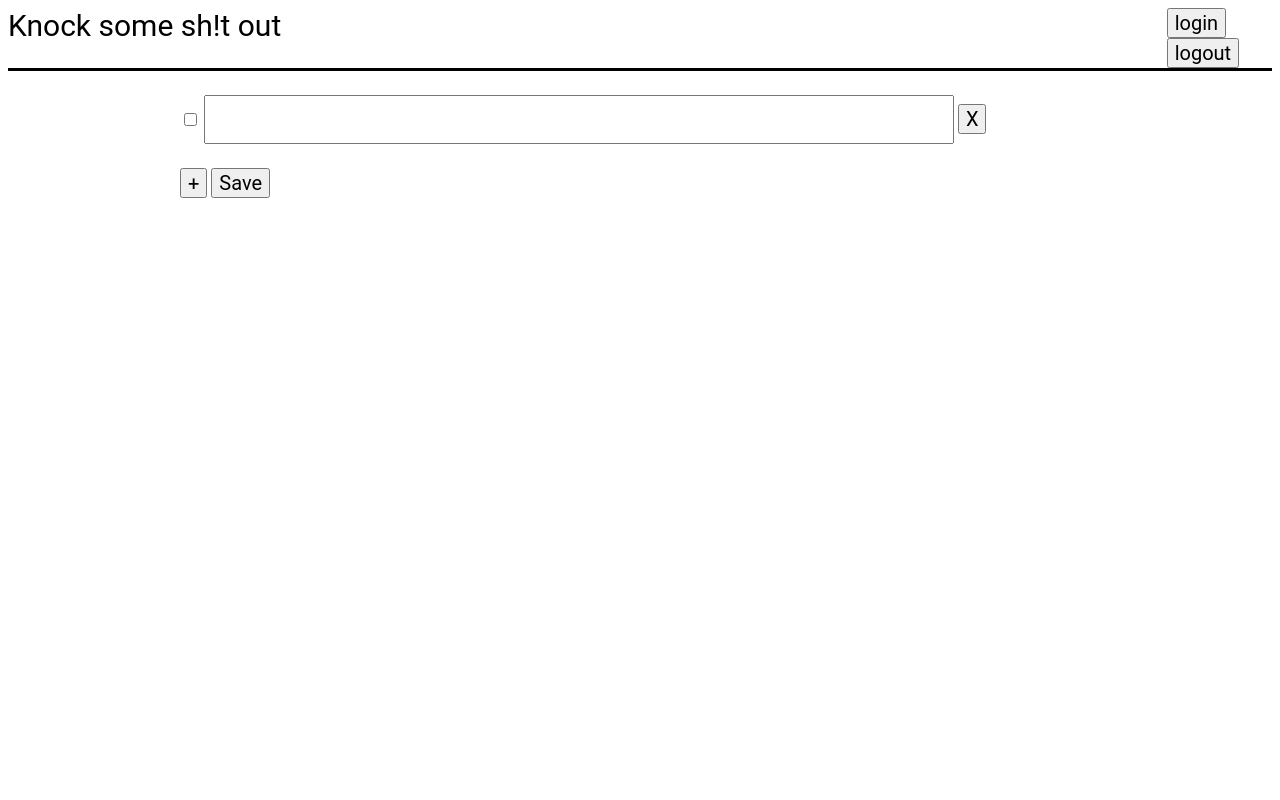
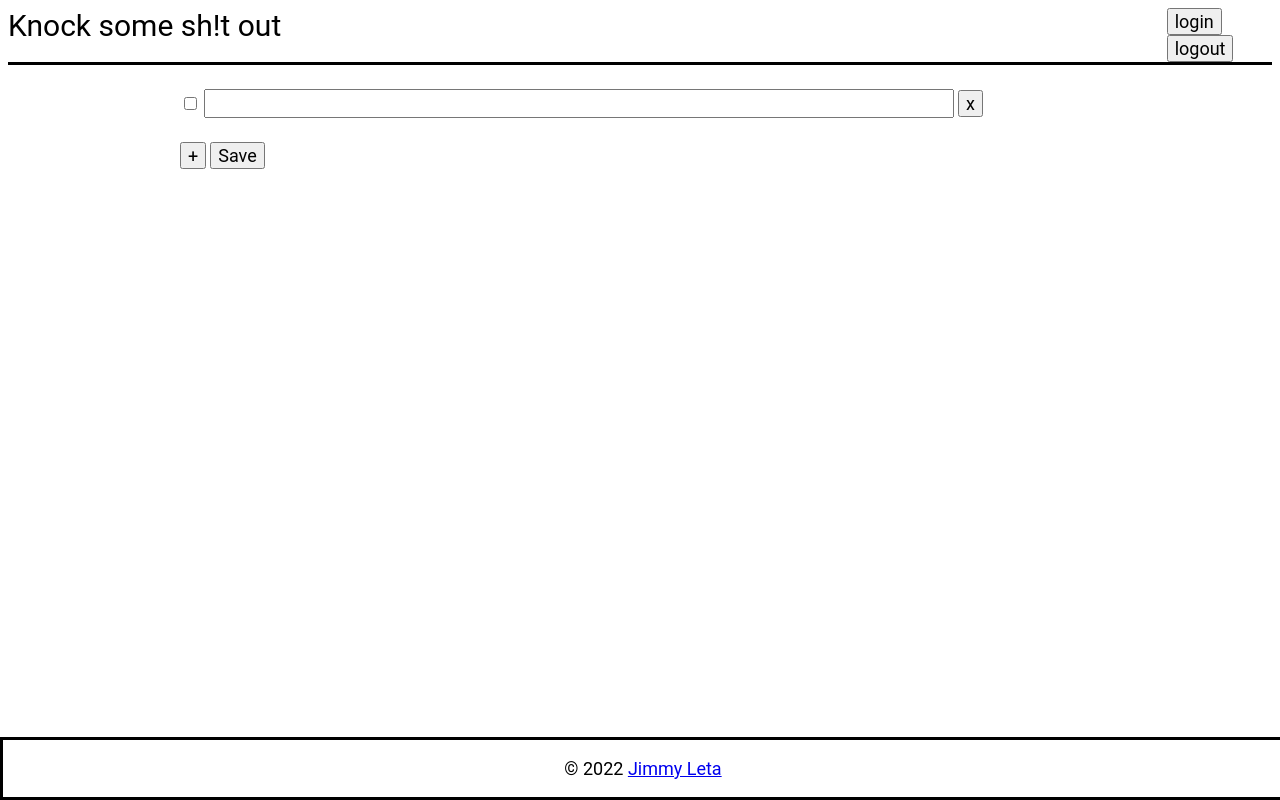
Before and after one commit to jvleta/knockitout, a website built with Vite: page index.html in a window 1280 px wide. Built offline with nearby package versions, Linux system fonts and the light colour scheme; some packages are replaced by stand-ins of ours; no server answers; what knockout would draw is missing.

Commit message:
Cleaned up styling

```diff
--- a/index.html
+++ b/index.html
@@ -13,10 +13,7 @@
               <div class="app-title">Knock some sh!t out</div>
             </div>
             <div class="header-child">
-
-
               <div class="login-container">
-
                 <div class="login-child">
                   <div
                     class="user-name"
@@ -42,11 +39,7 @@
                   </button>
                   <!-- /ko -->
                 </div>
-
-
-
               </div>
-
             </div>
           </div>
         </header>
@@ -54,7 +47,7 @@
           <ul class="todo-list" data-bind="foreach: toDoList.toDoItems">
             <li data-bind="css: {completed: isCompleted}">
               <input
-                class="task-checkbox"
+                class="task-checkbox larger"
                 type="checkbox"
                 data-bind="checked: isCompleted, click: $data.completeTask, clickBubble: false"
                 title="Mark task completed"
@@ -68,7 +61,7 @@
                 data-bind="click: $root.toDoList.removeTodoItem"
                 title="Remove Item"
               >
-                X
+                x
               </button>
             </li>
             <li></li>
@@ -111,8 +104,8 @@
       </div>
     </div>
 
-    <!-- <footer class="footer">
-      &copy; 2022 Leta Technology
-    </footer> -->
+    <div class="footer">
+      <p>&copy; 2022 <a href="mailto:jimmy.leta@gmail.com">Jimmy Leta</a></p>
+    </div>
   </body>
 </html>
--- a/style.css
+++ b/style.css
@@ -15,7 +15,7 @@
 
 .task-text {
   width: 750px;
-  padding: 12px 20px;
+  padding: 2px 12px;
   margin: 8px 0;
   box-sizing: border-box;
   font-size: 18px;
@@ -47,6 +47,7 @@
   justify-content: center;
   height: 100vh;
 }
+
 .container a {
   padding: 30px;
   background: black;
@@ -70,17 +71,20 @@
   align-items: center;
   justify-content: center;
 }
+
 .modal.open {
   visibility: visible;
   opacity: 1;
   transition-delay: 0s;
 }
+
 .modal-bg {
   position: absolute;
   background: black;
   width: 100%;
   height: 100%;
 }
+
 .modal-container {
   border-radius: 10px;
   background: #fff;
@@ -89,9 +93,20 @@
 }
 
 button {
-  font-size: 20px;
+  font-size: 18px;
 }
 
 .user-name {
   font-size: 24px;
 }
+
+.footer {
+  border-color: black;
+  border-style: solid;
+  position: fixed;
+  left: 0;
+  bottom: 0;
+  width: 100%;
+  text-align: center;
+  font-size: large;
+}
```
